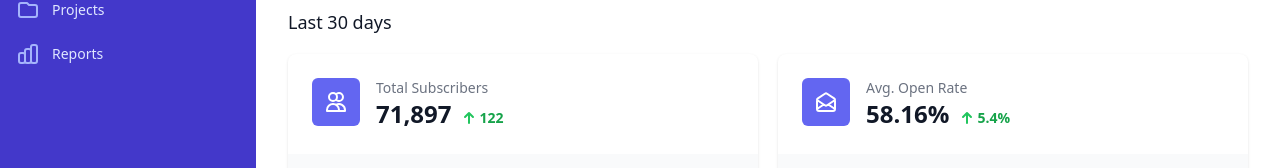
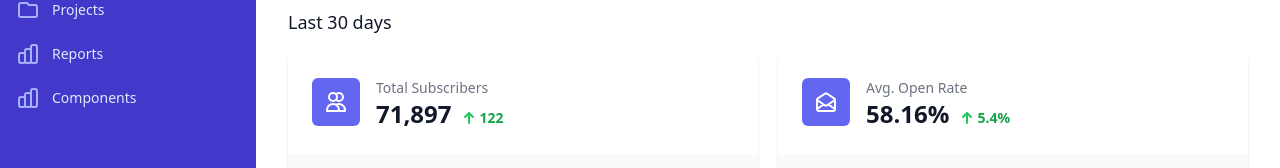
Before and after one commit to benjaminkent/vite-tailwindui, a Vue app: page / in a window 1280 px wide. Shown: the part 126-294 px from the top of the page. Built offline with nearby package versions, Linux system fonts and the light colour scheme; a web font is replaced by a local one.

Commit message:
add font awesome

```diff
--- a/package.json
+++ b/package.json
@@ -7,6 +7,10 @@
     "preview": "vite preview"
   },
   "dependencies": {
+    "@fortawesome/fontawesome-svg-core": "^1.3.0",
+    "@fortawesome/free-regular-svg-icons": "^6.0.0",
+    "@fortawesome/free-solid-svg-icons": "^6.0.0",
+    "@fortawesome/vue-fontawesome": "^3.0.0-5",
     "@headlessui/vue": "^1.4.3",
     "@heroicons/vue": "^1.0.5",
     "@tailwindcss/forms": "^0.4.0",
--- a/src/main.ts
+++ b/src/main.ts
@@ -2,9 +2,10 @@ import { createApp } from 'vue'
 import App from './App.vue'
 import router from './router/index'
 import './index.css'
+import { library } from '@fortawesome/fontawesome-svg-core'
+import { faPhone } from '@fortawesome/free-solid-svg-icons'
+import { FontAwesomeIcon } from '@fortawesome/vue-fontawesome'
 
-const app = createApp(App)
+library.add(faPhone)
 
-app.use(router)
-
-app.mount('#app')
+createApp(App).use(router).component('fa-icon', FontAwesomeIcon).mount('#app')
--- a/src/views/Layout.vue
+++ b/src/views/Layout.vue
@@ -209,6 +209,12 @@ const navigation = [
   { name: 'Dashboard', to: '/', icon: HomeIcon, current: ref(false) },
   { name: 'Projects', to: '/projects', icon: FolderIcon, current: ref(false) },
   { name: 'Reports', to: '/reports', icon: ChartBarIcon, current: ref(false) },
+  {
+    name: 'Components',
+    to: '/components',
+    icon: ChartBarIcon,
+    current: ref(false),
+  },
 ]
 
 watchEffect(() => {
```
Also changed, not shown: 1 other file (tests, documents, lock files or other folders).
